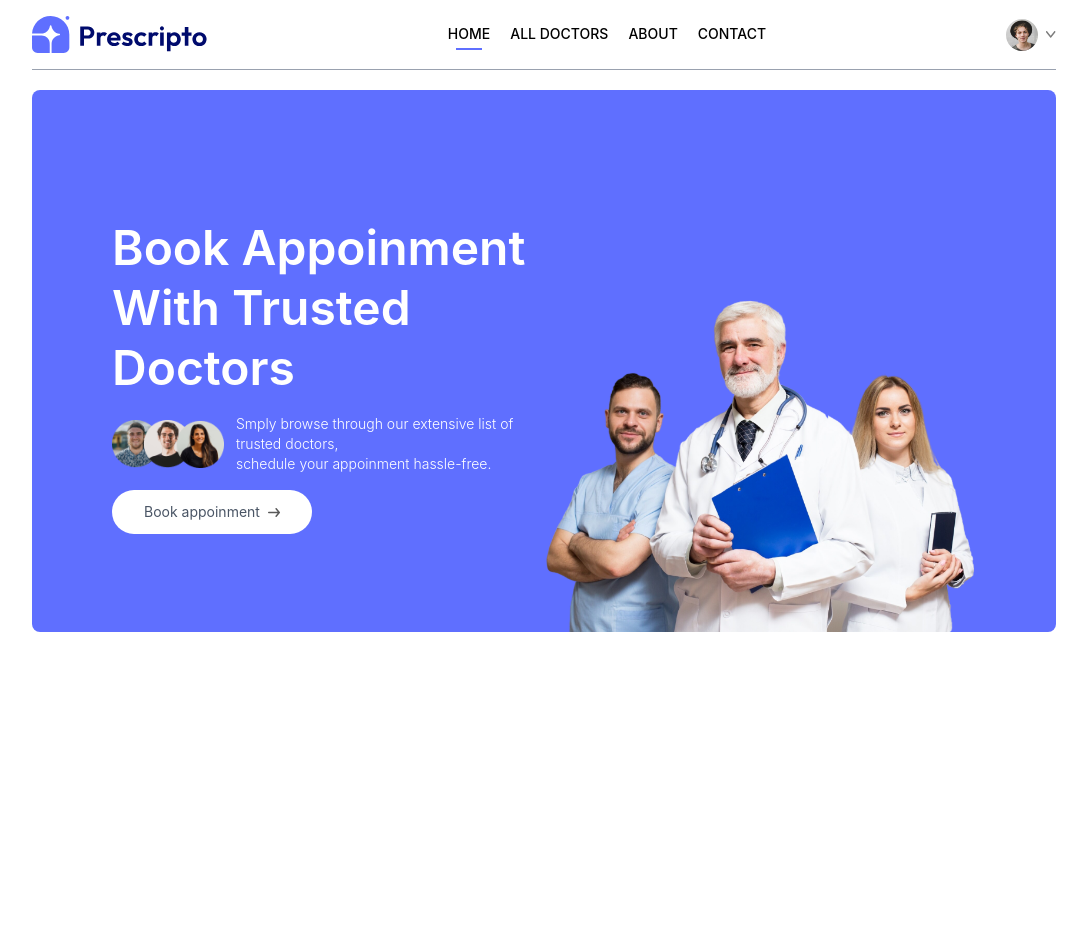
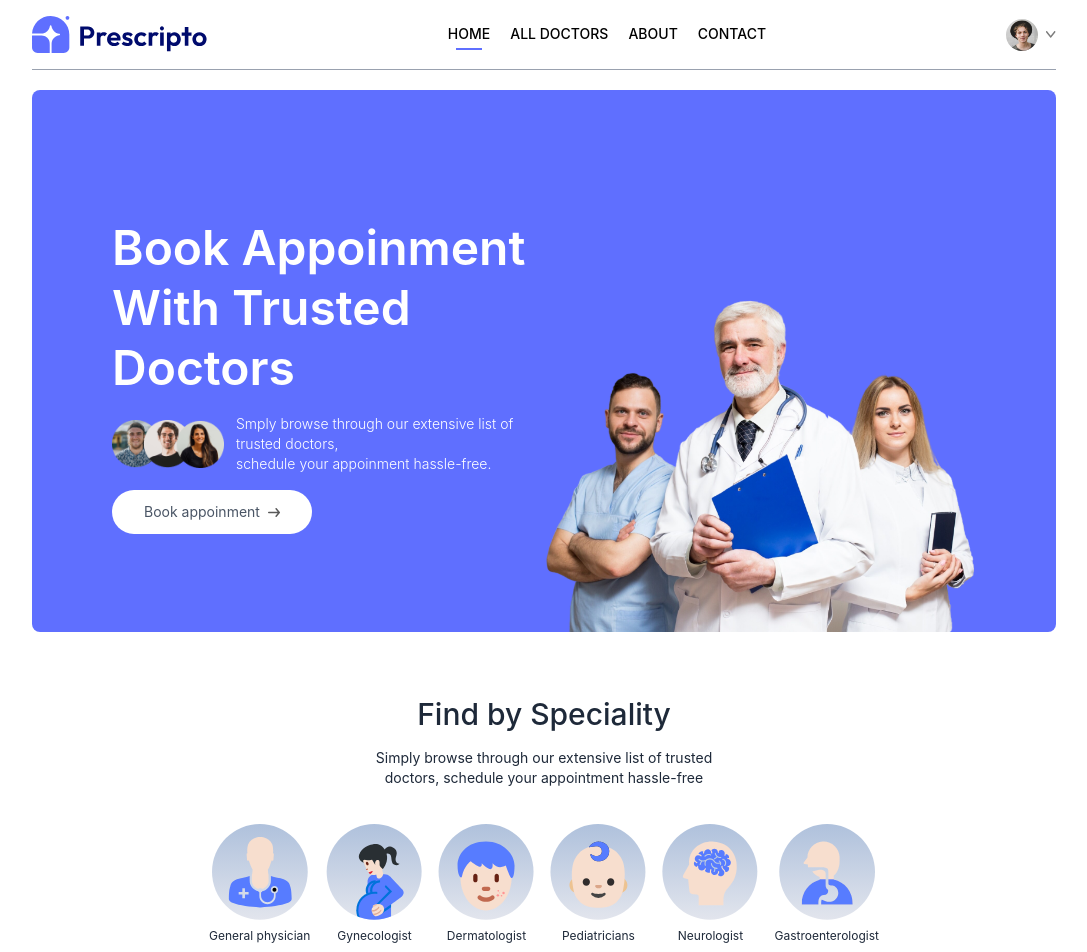
Before and after one commit to MadhukaRuchiranga/prescripto, a React app in the folder frontend/: page / in a window 1280 px wide. Shown: the top 952 px of the page, without its empty margins (96-1183 px from the left). Before the commit the page ends 800 px from the top, so only its background shows below. Built offline with nearby package versions, Linux system fonts and the light colour scheme; the HTML template or start-up script is replaced by a standard one.

Commit message:
Speciality Section implementation

```diff
--- a/frontend/src/components/Header.jsx
+++ b/frontend/src/components/Header.jsx
@@ -22,7 +22,7 @@
         </div>
         <a
           className="flex items-center gap-2 bg-white px-8 py-3 rounded-full text-gray-600 text-sm m-auto md:m-0 hover:scale-105 transition-all duration-300"
-          href=""
+          href="#speciality"
         >
           Book appoinment <img className="w-3" src={assets.arrow_icon} alt="" />
         </a>
--- /dev/null
+++ b/frontend/src/components/Speciality.jsx
@@ -0,0 +1,31 @@
+import React from "react";
+import { specialityData } from "../assets/assets";
+import { Link } from "react-router-dom";
+const Speciality = () => {
+  return (
+    <div
+      className="flex flex-col items-center gap-4 py-16 text-gray-800"
+      id="speciality"
+    >
+      <h1 className="text-3xl font-medium">Find by Speciality</h1>
+      <p className="sm:w-1/3 text-center text-sm ">
+        Simply browse through our extensive list of trusted doctors, schedule
+        your appointment hassle-free
+      </p>
+      <div className="flex sm:justify-center gap-4 pt-5 w-full overflow-scroll">
+        {specialityData.map((item, index) => (
+          <Link
+            className="flex flex-col items-center text-xs cursor-pointer flex-shrink-0 hover:translate-y-[-10px] transition-all duration-500"
+            key={index}
+            to={`/doctors/${item.speciality}`}
+          >
+            <img className="w-16 sm:w-24 mb-2" src={item.image} alt="" />
+            <p>{item.speciality}</p>
+          </Link>
+        ))}
+      </div>
+    </div>
+  );
+};
+
+export default Speciality;
--- a/frontend/src/index.css
+++ b/frontend/src/index.css
@@ -3,3 +3,7 @@
 .active hr {
   @apply block;
 }
+
+::-webkit-scrollbar {
+  @apply hidden;
+}
--- a/frontend/src/pages/Home.jsx
+++ b/frontend/src/pages/Home.jsx
@@ -1,9 +1,11 @@
 import React from "react";
 import Header from "../components/Header";
+import Speciality from "../components/Speciality";
 const Home = () => {
   return (
     <div>
       <Header />
+      <Speciality />
     </div>
   );
 };
```
